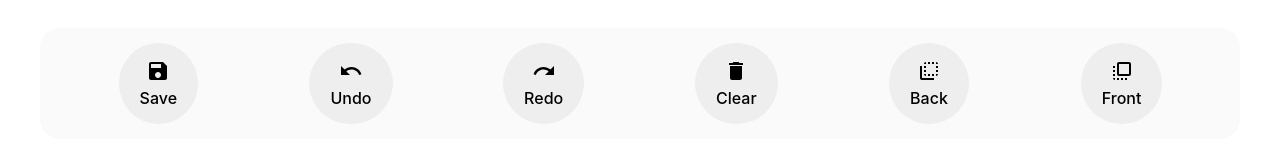
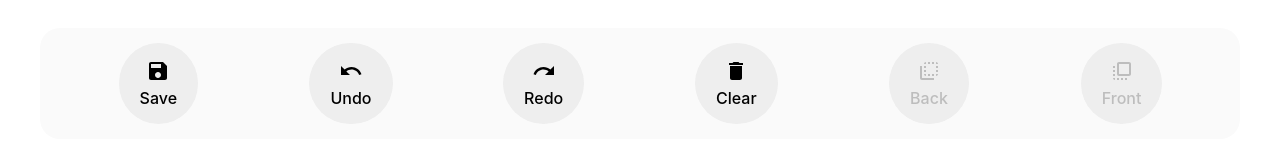
Before and after one commit to ChandlerKenworthy/ultimate-tactics, a React (Vite) app: page / in a window 1280 px wide. Shown: the part 535-693 px from the top of the page. Built offline with nearby package versions, Linux system fonts and the light colour scheme.

Commit message:
Implement bring forward/back bottom menu buttons

```diff
--- a/src/App.jsx
+++ b/src/App.jsx
@@ -1,6 +1,6 @@
 import { DndContext, KeyboardSensor, PointerSensor, TouchSensor, rectIntersection, useSensor, useSensors } from '@dnd-kit/core'
 import './App.css'
-import { useEffect, useState } from 'react'
+import { useState } from 'react'
 import { v4 as uuidv4 } from 'uuid';
 import { sortableKeyboardCoordinates } from '@dnd-kit/sortable';
 import MenuBar from './components/MenuBar';
@@ -10,6 +10,20 @@ import BottomMenu from './components/BottomMenu';
 function App() {
   const [items, setItems] = useState([]);
   const [selected, setSelected] = useState(null);
+
+  const updateItemZIndex = (indexChange) => {
+    setItems(items.map(item => {
+      if(item.id === selected) {
+        console.log(item.zIndex, item.zIndex + indexChange);
+        return {
+          ...item,
+          zIndex: item.zIndex + indexChange
+        };
+      } else {
+        return item;
+      }
+    }));
+  }
 
   const handleDragEnd = (event) => {
     const { active, over } = event;
@@ -39,7 +53,8 @@ function App() {
           {
             id: uuidv4(),
             type: active.id,
-            position: {x: posX, y: posY}
+            position: {x: posX, y: posY},
+            zIndex: 100
           },
         ]);
       }
@@ -63,7 +78,7 @@ function App() {
       >
         <MenuBar />
         <DroppableField fieldItems={items} selected={selected} setSelected={setSelected} />
-        <BottomMenu setItems={setItems} />
+        <BottomMenu selected={selected} setItems={setItems} updateItemZIndex={updateItemZIndex} />
       </DndContext>
     </div>
   )
--- a/src/components/BottomMenu.jsx
+++ b/src/components/BottomMenu.jsx
@@ -7,7 +7,7 @@ import FlipToFrontIcon from '@mui/icons-material/FlipToFront';
 import { grey } from '@mui/material/colors';
 import { Grid } from '@mui/material';
 
-export default function BottomMenu({setItems}) {
+export default function BottomMenu({selected, setItems, updateItemZIndex}) {
   return (
     <div style={styles.wrapper}>
       <Grid container spacing={2}>
@@ -36,15 +36,15 @@ export default function BottomMenu({setItems}) {
           </button>
         </Grid>
         <Grid item xs={2} container justifyContent="center" alignItems="center">
-        <button style={styles.btn} onClick={() => setItems([])}>
-            <FlipToBackIcon fontSize='medium' />
-            <p style={styles.btnText}>Back</p>
+        <button style={styles.btn} onClick={() => updateItemZIndex(-1)}>
+            <FlipToBackIcon fontSize='medium' style={{color: selected ? 'black' : grey[400]}} />
+            <p style={{...styles.btnText, color: selected ? 'black' : grey[400]}}>Back</p>
           </button>
         </Grid>
         <Grid item xs={2} container justifyContent="center" alignItems="center">
-        <button style={styles.btn} onClick={() => setItems([])}>
-            <FlipToFrontIcon fontSize='medium' />
-            <p style={styles.btnText}>Front</p>
+        <button style={styles.btn} onClick={() => updateItemZIndex(1)}>
+            <FlipToFrontIcon fontSize='medium' style={{color: selected ? 'black' : grey[400]}} />
+            <p style={{...styles.btnText, color: selected ? 'black' : grey[400]}}>Front</p>
           </button>
         </Grid>
       </Grid>
--- a/src/components/DroppableField.jsx
+++ b/src/components/DroppableField.jsx
@@ -20,6 +20,7 @@ function DroppableField({fieldItems, selected, setSelected}) {
                         id={item.id}
                         type={item.type}
                         pos={item.position}
+                        zIndex={item.zIndex}
                         isSelected={selected === item.id}
                         setAsSelected={setSelectedHandler}
                     />
--- a/src/components/FieldItem.jsx
+++ b/src/components/FieldItem.jsx
@@ -3,7 +3,7 @@ import { useDraggable } from '@dnd-kit/core';
 import { CSS } from '@dnd-kit/utilities';
 import { useState } from 'react';
 
-function FieldItem({id, type, pos, isSelected, setAsSelected}) {
+function FieldItem({id, type, pos, zIndex, isSelected, setAsSelected}) {
     const [isHovered, setIsHovered] = useState(false);
 
     const { attributes, listeners, setNodeRef, transform } = useDraggable({id: id});
@@ -11,7 +11,7 @@ function FieldItem({id, type, pos, isSelected, setAsSelected}) {
 
     const base = {
         position: 'absolute',
-        zIndex: 100,
+        zIndex: zIndex,
         left: pos.x,
         top: pos.y,
         cursor: isHovered ? 'grab' : 'pointer',
```
